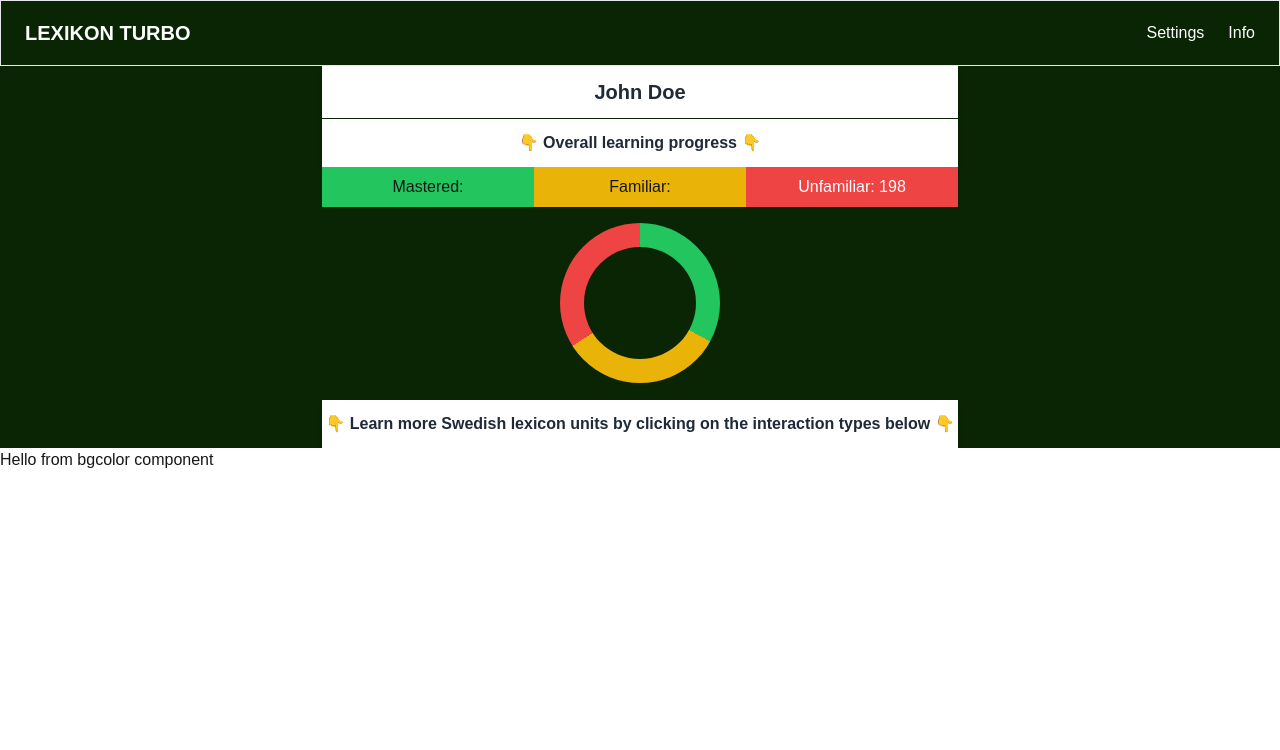
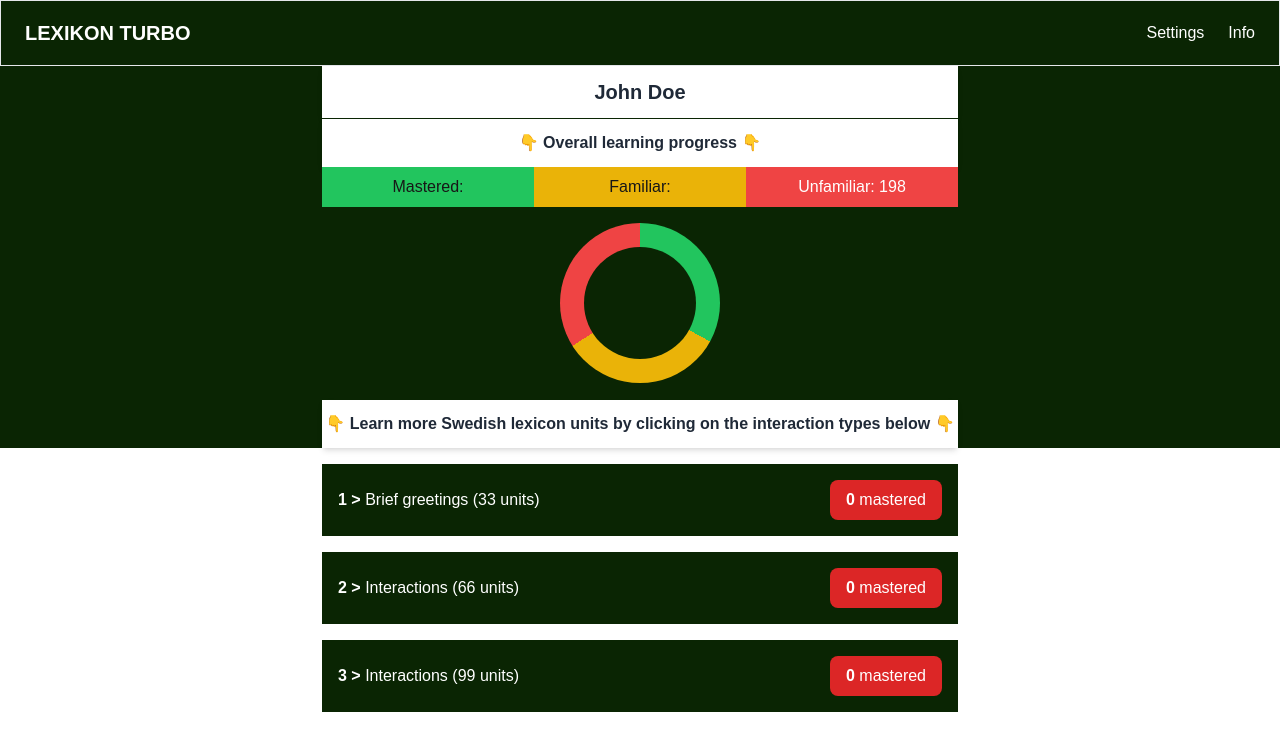
Before and after one commit to KristofferGW/lexicon-turbo-mvp, a Next.js app: page / in a window 1280 px wide. Shown: the top 750 px of the page. Built offline with nearby package versions, Linux system fonts and the light colour scheme.

Commit message:
Added ChapterCard.js

```diff
--- /dev/null
+++ b/src/app/components/ChapterCard.js
@@ -0,0 +1,16 @@
+export default function ChapterCard({ number, title, units, mastered }) {
+    return (
+      <div className="w-[636px] mx-auto my-4 flex justify-between items-center bg-lexicon text-white p-4 mb-2">
+        {/* Vänstra sidan */}
+        <div>
+          <span className="font-bold">{number} &gt; </span>
+          {title} ({units} units)
+        </div>
+
+        {/* Högra sidan */}
+        <div className="bg-red-600 text-white px-4 py-2 rounded-lg">
+          <span className="font-bold">{mastered}</span> mastered
+        </div>
+      </div>
+    );
+  }
--- a/src/app/page.js
+++ b/src/app/page.js
@@ -1,10 +1,17 @@
 "use client";
+import ChapterCard from './components/ChapterCard';
 import DonutWheel from './components/DonutWheel';
 import Header from './components/Header';
 import StudentName from './components/StudentName';
 import BgColorComponent from "./components/BgColorComponent";
 import H2Container from './components/H2Container';
 import WordCategories from './components/WordCategories';
+
+const chapterCardsContent = [
+  {number: "1", title: "Brief greetings", units: "33", mastered: "0"},
+  {number: "2", title: "Interactions", units: "66", mastered: "0"},
+  {number: "3", title: "Interactions", units: "99", mastered: "0"},
+]
 
 export default function Page({ children }) {
   return (
@@ -19,7 +26,15 @@ export default function Page({ children }) {
           <H2Container headline="👇 Learn more Swedish lexicon units by clicking on the interaction types below 👇" />
         </BgColorComponent>
         <BgColorComponent bgColor="white">
-          Hello from bgcolor component
+        {chapterCardsContent.map((chapter) => (
+            <ChapterCard
+              key={chapter.number}
+              number={chapter.number}
+              title={chapter.title}
+              units={chapter.units}
+              mastered={chapter.mastered}
+            />
+          ))}
         </BgColorComponent>
         {children}
       </body>
```
